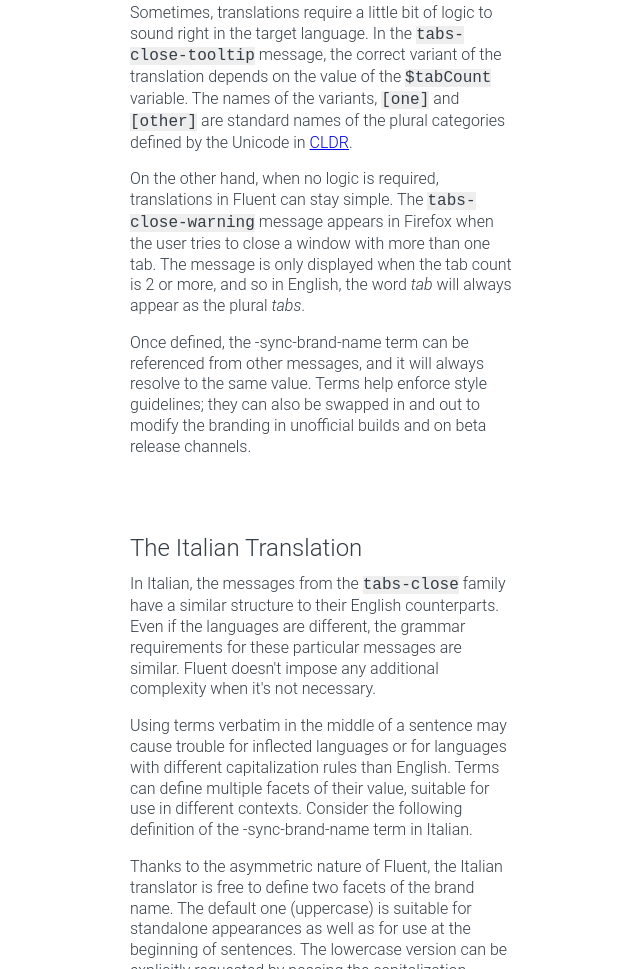
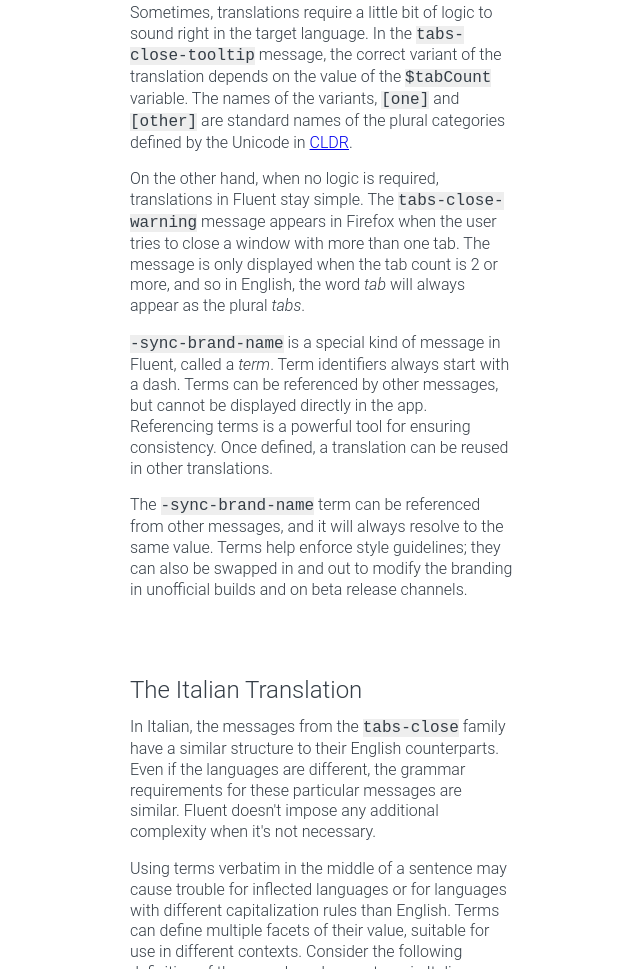
Before and after one commit to projectfluent/projectfluent.github.io, a website: page public/index.html in a window 1280 px wide. Shown: the part 1684-2653 px from the top of the page, without its empty margins (590-1230 px from the left). Drawn offline with Linux system fonts and the light colour scheme; a web font is replaced by a local one.

Commit message:
English examples updates

```diff
--- a/public/index.html
+++ b/public/index.html
@@ -188,16 +188,26 @@
             <p>
 
               On the other hand, when no logic is required, translations in
-              Fluent can stay simple. The <code>tabs-close-warning</code>
-              message appears in Firefox when the user tries to close a
-              window with more than one tab. The message is only displayed
-              when the tab count is 2 or more, and so in English, the word
-              <em>tab</em> will always appear as the plural <em>tabs</em>.
+              Fluent stay simple. The <code>tabs-close-warning</code> message
+              appears in Firefox when the user tries to close a window with
+              more than one tab. The message is only displayed when the tab
+              count is 2 or more, and so in English, the word <em>tab</em>
+              will always appear as the plural <em>tabs</em>.
 
             </p>
             <p>
 
-              Once defined, the -sync-brand-name term can be referenced from
+              <code>-sync-brand-name</code> is a special kind of message in
+              Fluent, called a <em>term</em>. Term identifiers always start
+              with a dash. Terms can be referenced by other messages, but
+              cannot be displayed directly in the app. Referencing terms is a
+              powerful tool for ensuring consistency. Once defined, a
+              translation can be reused in other translations.
+
+            </p>
+            <p>
+
+              The <code>-sync-brand-name</code> term can be referenced from
               other messages, and it will always resolve to the same value.
               Terms help enforce style guidelines; they can also be swapped
               in and out to modify the branding in unofficial builds and on
```
